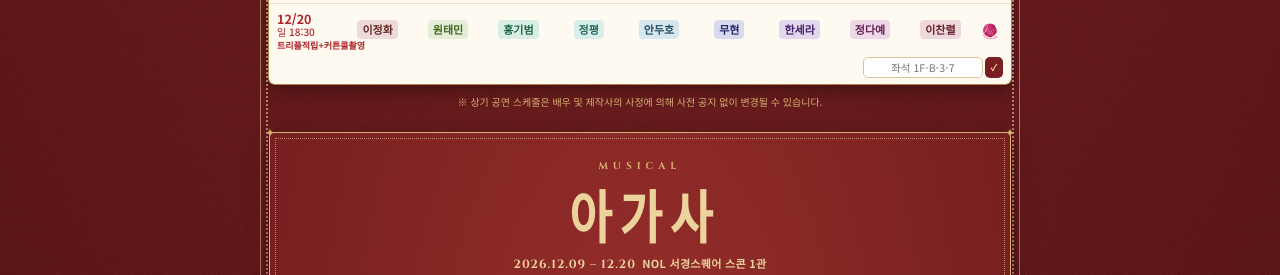
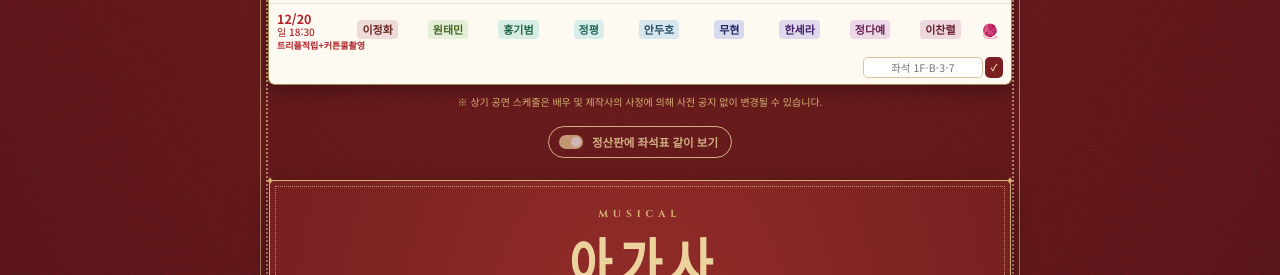
Before and after one commit to chichiandpopo/2026_AGATHA, a plain HTML site: page index.html in a window 1280 px wide. Shown: the part 2583-2858 px from the top of the page. Drawn offline with nearby package versions, Linux system fonts and the light colour scheme; a web font is replaced by a local one.

Commit message:
정산판 좌석표 켜기/끄기 스위치 추가
Co-Authored-By: Claude Opus 5.5 <noreply@anthropic.com>
Claude-Session: https://claude.ai/code/session_01Jwnfeddb2AWhiNUX6mR7Bd

```diff
--- a/index.html
+++ b/index.html
@@ -810,5 +810,6 @@ applyFilter();
 </script>
 <script src="notices/archive.js" defer></script>
 <script src="notices/events.js" defer></script>
+<script src="notices/seat-toggle.js" defer></script>
 </body>
 </html>
```
